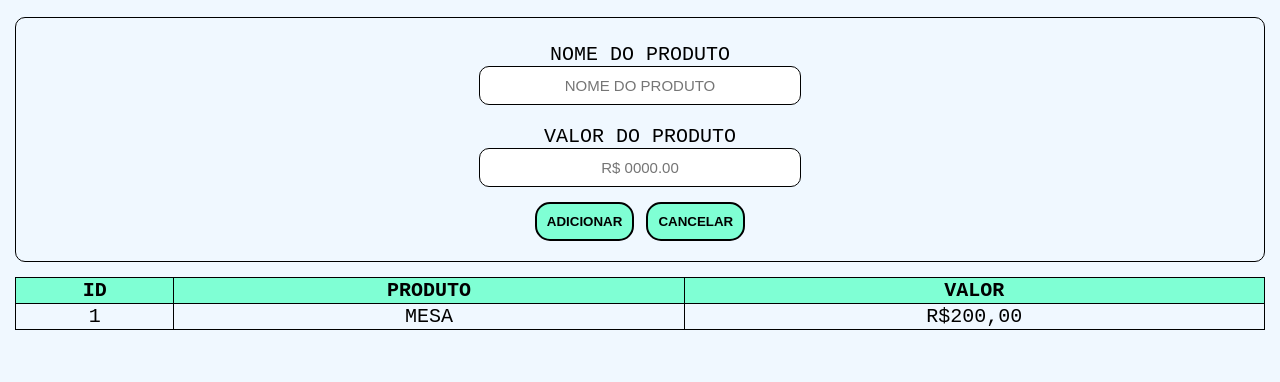
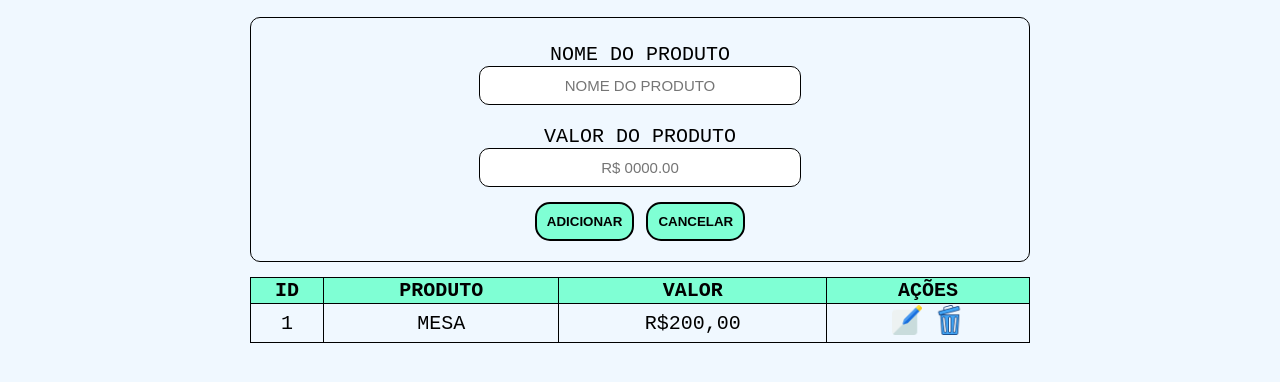
Before and after one commit to leofukuyama/e-commerce, a plain HTML site: page index.html in a window 1280 px wide. Shown: the part 170-552 px from the top of the page. Drawn offline with Linux system fonts and the light colour scheme.

Commit message:
Alterações básicas.

```diff
--- a/index.html
+++ b/index.html
@@ -4,6 +4,7 @@
     <meta charset="UTF-8" />
     <meta name="viewport" content="width=device-width, initial-scale=1.0" />
     <title>E-COMMERCE</title>
+    <link rel="icon" type="image/x-icon" href="icone.png">
     <link rel="stylesheet" href="main.css" />
     <script src="main.js"></script>
   </head>
@@ -34,12 +35,17 @@
             <th>ID</th>
             <th>PRODUTO</th>
             <th>VALOR</th>
+            <th>AÇÕES</th>
           </thead>
           <tbody>
             <tr>
               <td>1</td>
               <td>MESA</td>
               <td>R$200,00</td>
+              <td>
+                  <img src="editar.png">
+                  <img src="excluir.png">
+              </td>
             </tr>
           </tbody>
         </table>
--- a/main.css
+++ b/main.css
@@ -6,7 +6,6 @@ body {
   text-align: center;
   font-family: monospace;
   font-size: 20px;
-  position: relative;
 }
 header {
   background-color: aquamarine;
@@ -14,7 +13,7 @@ header {
   color: white;
 }
 main {
-  padding: 15px;
+  padding: 15px 250px;
 }
 .titulo {
   padding: 20px;
@@ -38,7 +37,6 @@ input {
   padding: 10px;
   border-radius: 10px;
   outline: 0;
-  position: relative;
   font-size: 15px;
   width: 300px;
   text-align: center;
@@ -67,3 +65,6 @@ table {
 table th {
   background-color: aquamarine;
 }
+img {
+  width: 30px;
+}
```
Also changed, not shown: editar.png (added), excluir.png (added), icone.png (added).
